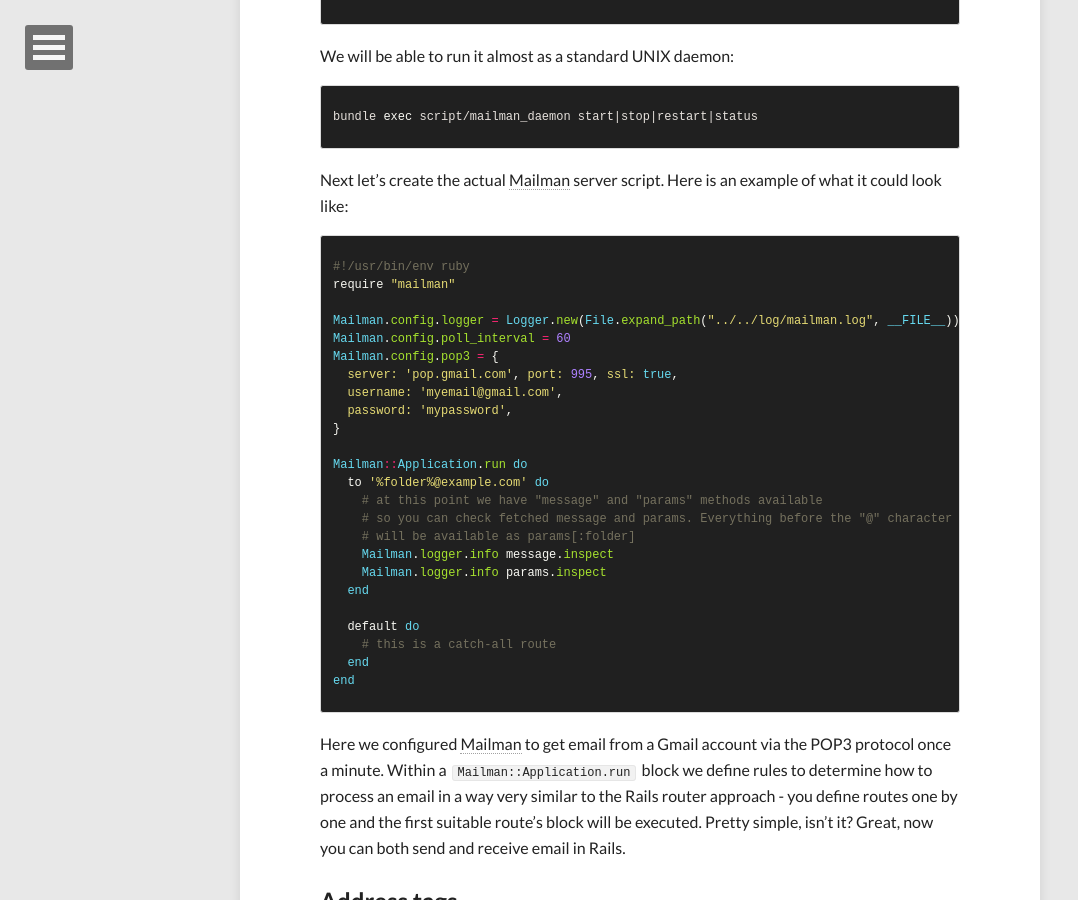
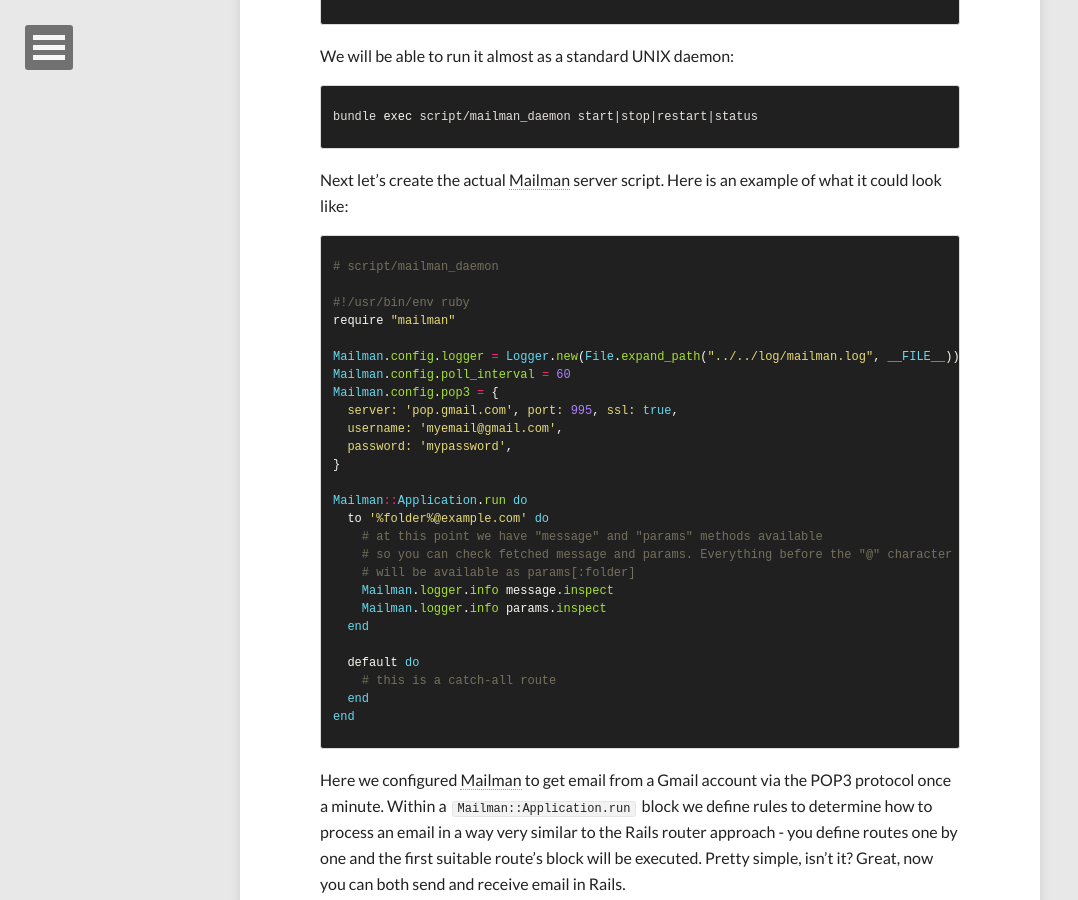
Before and after one commit to trushkevich/trushkevich.github.io, a Jekyll site: the page built from _posts/2014-12-17-email-on-rails.markdown, in a window 1280 px wide and 900 px high, scrolled down 6677 px. Shown: the whole window, without its empty margins (0-1078 px from the left). Built offline with Jekyll 4.4.1, drawn with Linux system fonts in a browser that asks for light colours; nearby versions of some CDN libraries; comment, search, counter and statistics services are not loaded.

Commit message:
email on rails - added filepath for mailman server script

```diff
--- a/_posts/2014-12-17-email-on-rails.markdown
+++ b/_posts/2014-12-17-email-on-rails.markdown
@@ -268,6 +268,8 @@
 Next let's create the actual [Mailman][mailman] server script. Here is an example of what it could look like:
 
 {% highlight ruby %}
+# script/mailman_daemon
+
 #!/usr/bin/env ruby
 require "mailman"
 
```
